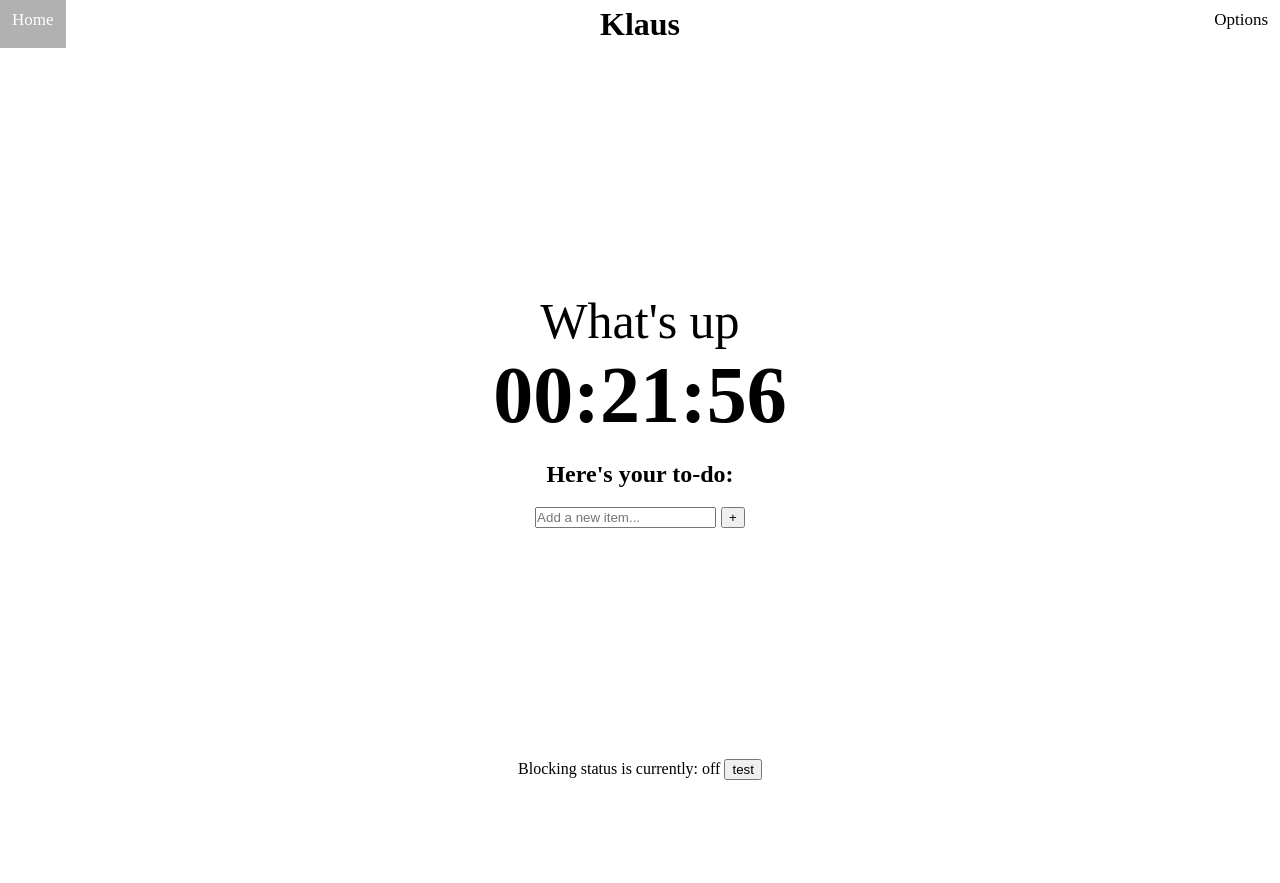
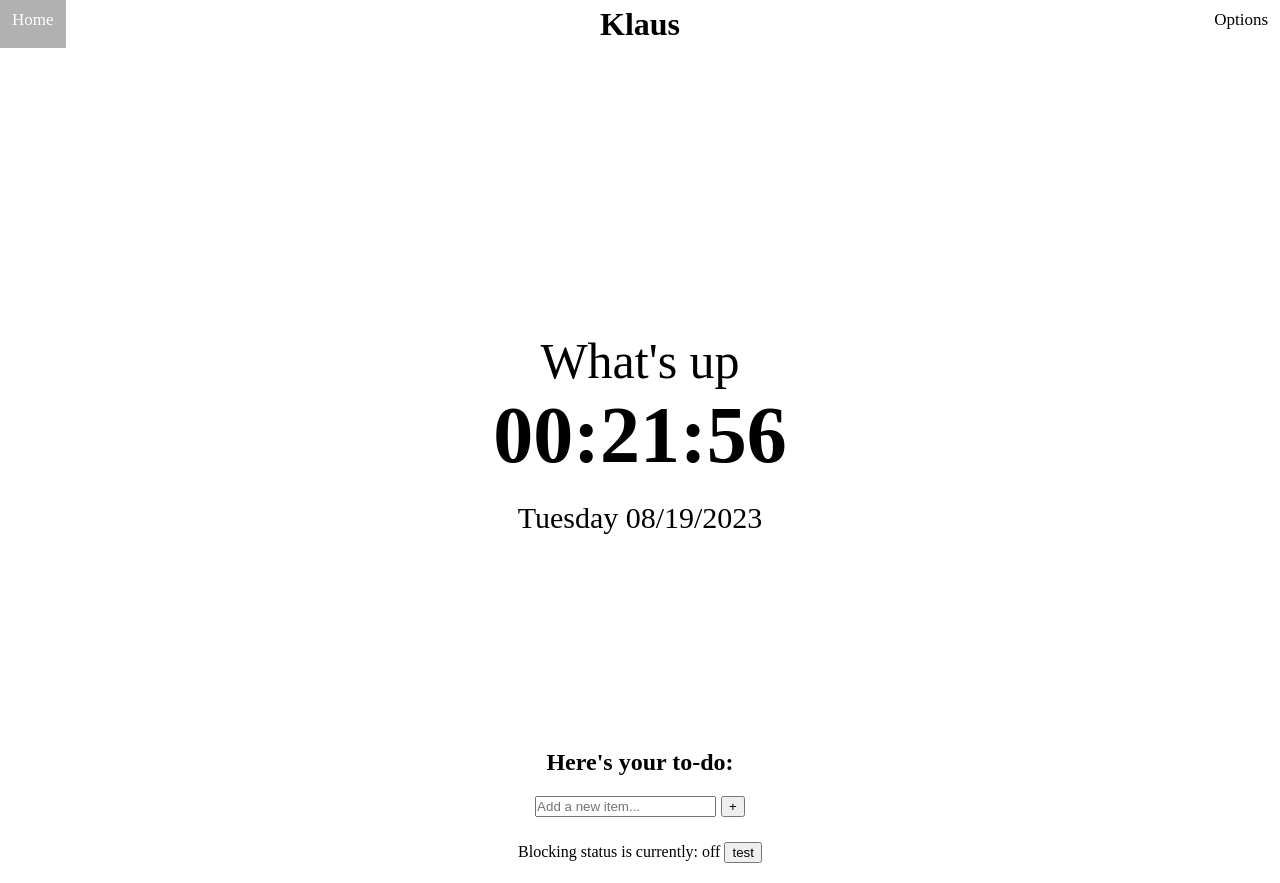
Before and after one commit to BobTheHobo/KlausChromeExtension, a website built with webpack: page extension/src/pages/klausHomepage.html in a window 1280 px wide. Before the commit the page ends 800 px from the top, so only its background shows below. Built offline with nearby package versions, Linux system fonts and the light colour scheme; some packages are replaced by stand-ins of ours.

Commit message:
added date, begin redo of homepage layout

```diff
--- a/extension/src/contentScripts/klausHomepage.js
+++ b/extension/src/contentScripts/klausHomepage.js
@@ -41,16 +41,32 @@ function loadHomepageConfig() {
     })
 }
 
-
-function updateClock() {
+function updateTime() {
     const now = new Date();
     const hours = now.getHours().toString().padStart(2, '0');
     const minutes = now.getMinutes().toString().padStart(2, '0');
     const seconds = now.getSeconds().toString().padStart(2, '0');
     const timeString = `${hours}:${minutes}:${seconds}`;
 
+    document.getElementById('clock').textContent = timeString;
+}
 
-    document.getElementById('clock').textContent = timeString;
+function updateDate() {
+    const now = new Date();
+    const day = now.getDate().toString().padStart(2,"0");
+    const month = now.getMonth().toString().padStart(2,"0");
+    const year = now.getFullYear().toString().padStart(4,"0");
+    const dayOfWeekStrings = ["Sunday", "Monday", "Tuesday", "Wednesday", "Thursday", "Friday", "Saturday"]
+    const dayOfWeek = dayOfWeekStrings[now.getDay()];
+
+    const dateString = `${dayOfWeek} ${month}/${day}/${year}`;
+
+    document.getElementById('date').textContent = dateString;
+}
+
+function updateClock() {
+    updateTime();
+    updateDate();
 }
 
 function addTodoItem() {
--- a/extension/src/css/klausHomepage.css
+++ b/extension/src/css/klausHomepage.css
@@ -19,19 +19,11 @@ body {
 
 .main {
     display: flex;
-    flex: 1;
+    flex-grow: 1;
     padding: 5px 12px;
     flex-direction: column;
-}
-
-.centerall {
-    display: flex;
     align-items: center;
     justify-content: center;
-}
-
-.fill-height {
-    flex: 1;
 }
 
 /* website header */
@@ -92,9 +84,10 @@ body {
 }
 
 .homepagecentergrid {
+    grid-row: 2 / span 1;
     display: grid;
     grid-template-columns: 1fr 1fr 1fr;
-    grid-template-rows: 1fr 1fr;
+    grid-template-rows: 1fr 1fr 1fr;
     width: 100%;
     align-items: center;
     justify-content: center;
@@ -122,15 +115,38 @@ body {
     /* border: 1px solid blue; */
 }
 
+.datecontainer {
+    display: block;
+    grid-column: 2 / span 1;
+    grid-row: 3 / span 1;
+    text-align: center;
+    align-self: start;
+    padding-top: 20px;
+    font-size: 30px;
+    color: #000;
+}
+
 #greetingtext {
     font-size: 50px;
     color:#000000;
 }
 
 .todopreview {
-    justify-content: end;
+    grid-row: 3 / span 1;
     color:#000000;
+    display: flex;
+    flex-direction: column;
+    margin-top: auto;
+    overflow: scroll;
     /* border: 1px solid red; */
+}
+
+.homepagegrid {
+    display: grid;
+    flex: 1;
+    grid-template-rows: repeat(3, 0.9fr);
+    align-items: center;
+    justify-items: center;
 }
 
 .todopreviewheader {
--- a/extension/src/pages/klausHomepage.html
+++ b/extension/src/pages/klausHomepage.html
@@ -18,7 +18,8 @@
         </div>
     </div>
 
-    <div class="main centerall">
+    <div class="main">
+        <div class="homepagegrid">
             <div class="homepagecentergrid">
                 <div class="greetingcontainer">
                     <span>
@@ -28,6 +29,10 @@
 
                 <div class="clock-center">
                     <span id="clock"></span>
+                </div>
+
+                <div class="datecontainer">
+                    <span id="date"></span>
                 </div>
             </div>
             <!-- <button id="testFirestoreButton" type="button">Test Firestore</button> -->
@@ -51,6 +56,8 @@
                     </ul>
                 </div>
             </div>
+
+        </div>
     </div>
 
     <div class="footer">
```
Also changed, not shown: extension/src/pages/options.html (+1 -1 lines). Lines whose indentation alone changed are shown as unchanged.
